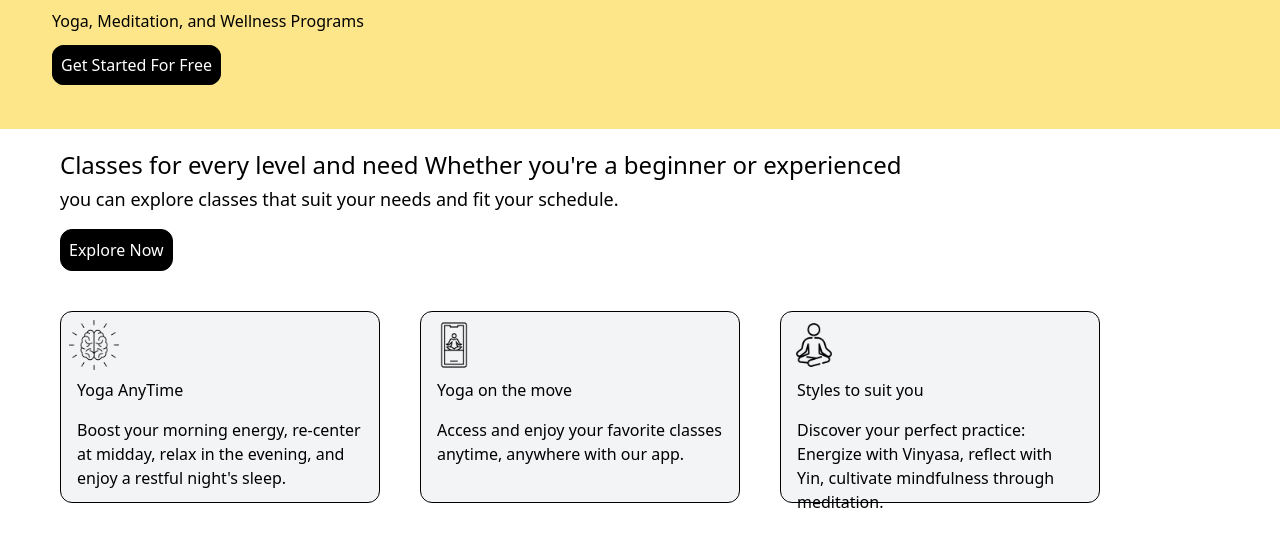
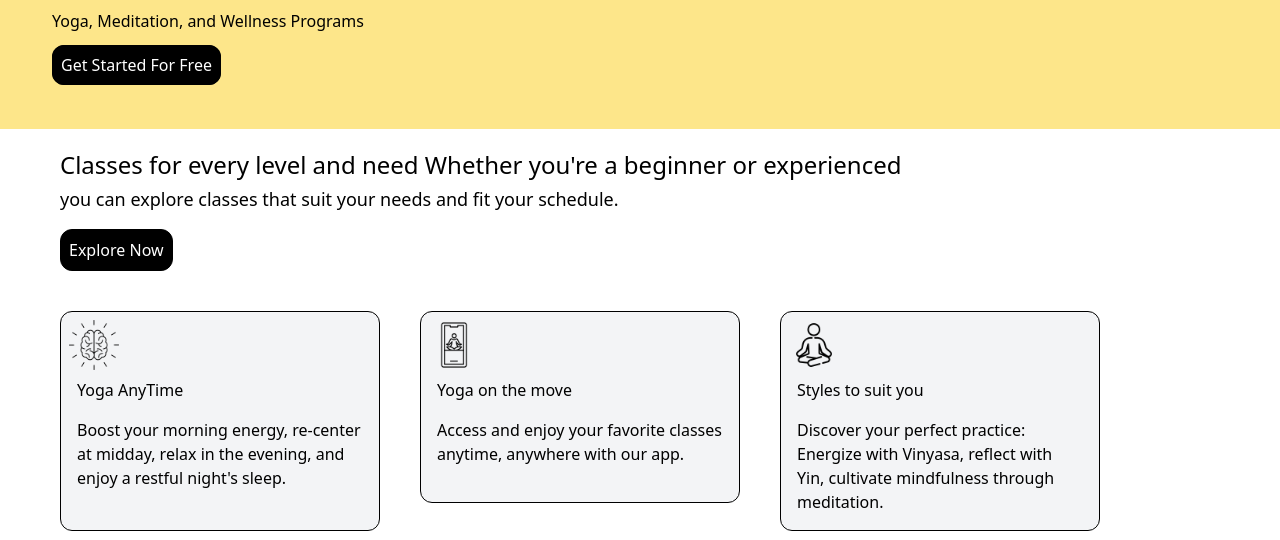
Before and after one commit to Swethasangar/PRODIGY_WD_01, a plain HTML site: page index.html in a window 1280 px wide. Shown: the part 211-751 px from the top of the page. Drawn offline with nearby package versions, Linux system fonts and the light colour scheme.

Commit message:
Index file is changed

```diff
--- a/index.html
+++ b/index.html
@@ -158,7 +158,7 @@
         </button>
       </div>
       <div class="flex flex-wrap m-10 ml-5 gap-10">
-        <div class="border border-black rounded-xl p-2 bg-gray-100 h-48 w-80">
+        <div class="border border-black rounded-xl p-2 bg-gray-100 h-50 w-80">
           <img src="./Images/img-4.png" alt="Image" width="50px" />
           <h1 class="p-2">Yoga AnyTime</h1>
           <p class="p-2">
@@ -176,7 +176,7 @@
             app.
           </p>
         </div>
-        <div class="border border-black rounded-xl p-2 bg-gray-100 h-48 w-80">
+        <div class="border border-black rounded-xl p-2 bg-gray-100 h-50 w-80">
           <img src="./Images/img-1.png" alt="Image" width="50px" />
 
           <h1 class="p-2">Styles to suit you</h1>
```
